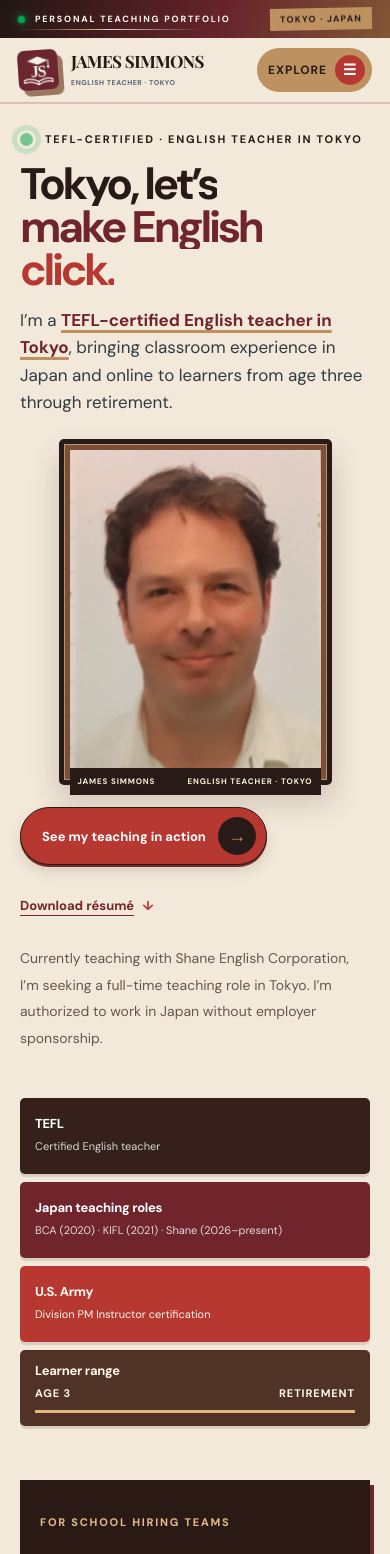
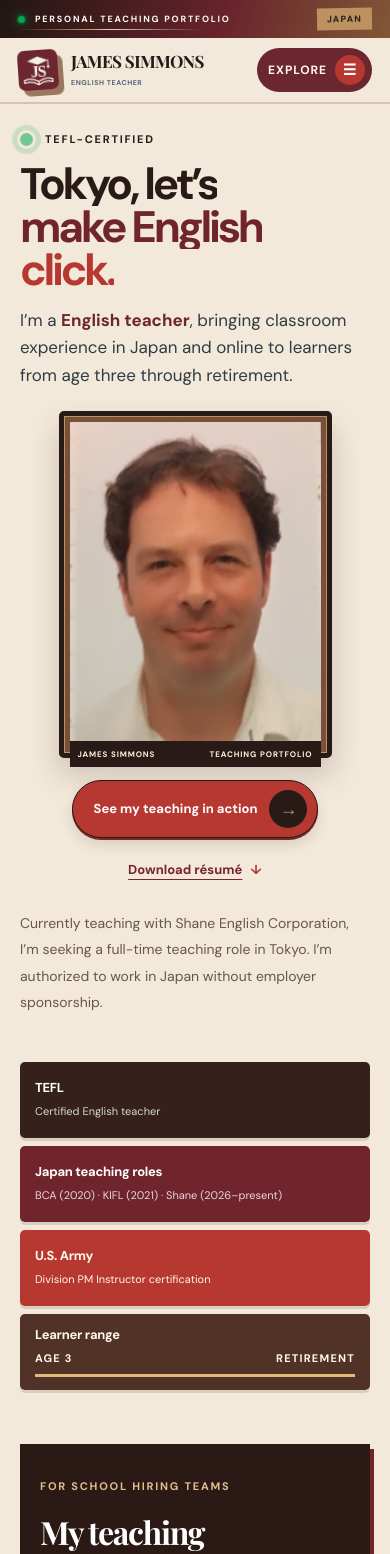
Before and after one commit to desukara/portfolio, a Next.js app: page / in a window 390 px wide. Shown: the top 1554 px of the page. Built offline with nearby package versions, Linux system fonts and the light colour scheme; a web font is replaced by a local one.

Commit message:
Center mobile homepage and trim repeated Tokyo copy (#55)
* Unify mobile hero alignment and simplify location copy

* Unify mobile hero alignment and simplify location copy

* Unify mobile hero alignment and simplify location copy

```diff
--- a/app/components/site-header.tsx
+++ b/app/components/site-header.tsx
@@ -18,12 +18,12 @@ export default function SiteHeader({ current }: { current?: string }) {
       <a className="skip-link" href="#main-content">Skip to main content</a>
       <div className="top-strip">
         <span>PERSONAL TEACHING PORTFOLIO</span>
-        <span>TOKYO · JAPAN</span>
+        <span>{current === "/" ? "JAPAN" : "TOKYO · JAPAN"}</span>
       </div>
       <header className="site-header shell">
         <Link className="brand" href="/" aria-label="James Simmons — homepage">
           <img src="/brand/js-mark.svg" width={48} height={48} alt="" aria-hidden="true" />
-          <span className="brand-wordmark">JAMES SIMMONS<small>ENGLISH TEACHER · TOKYO</small></span>
+          <span className="brand-wordmark">JAMES SIMMONS<small>ENGLISH TEACHER{current === "/" ? "" : " · TOKYO"}</small></span>
         </Link>
         <nav className="desktop-navigation" aria-label="Main navigation">
           {links.map(({ index, label, href }) => (
--- a/app/home-motion.css
+++ b/app/home-motion.css
@@ -1415,3 +1415,33 @@
   opacity: 1;
   font-size: 11px;
 }
+
+@media (max-width: 800px) {
+  .home-page #home .hero.hero .hero-photo {
+    justify-self: center;
+    width: min(100%, 310px);
+    max-width: 100%;
+  }
+  .home-page #home .hero-followup {
+    justify-self: center;
+    width: 100%;
+  }
+  .home-page #home .hero-followup .actions {
+    flex-direction: column;
+    align-items: center;
+    gap: 8px;
+  }
+  .home-page #home .hero-followup .button-primary {
+    max-width: 100%;
+    text-align: center;
+  }
+  .home-page #home .hero-followup .hero-detail { margin-inline: auto; }
+  .home-page #contact .footer-actions { justify-content: center; }
+  .home-page .site-header .mobile-menu-trigger {
+    background: #6b2630;
+    color: #fff8eb;
+  }
+}
+.home-page #home .hero.hero .hero-photo::before { display: none; }
+.home-page .hero-lead strong { text-decoration: none; }
+.home-page .home-proof .home-proof-range .home-range-labels { font-size: 12px !important; }
--- a/app/page.tsx
+++ b/app/page.tsx
@@ -9,19 +9,19 @@ export default function Home() {
       <SiteHeader current="/" />
       <section className="hero shell" id="home">
         <div className="hero-copy" id="main-content" tabIndex={-1}>
-          <div className="eyebrow" data-home-reveal="hero" data-home-delay="0"><span className="status-dot" aria-hidden="true" /> TEFL-CERTIFIED · ENGLISH TEACHER IN TOKYO</div>
+          <div className="eyebrow" data-home-reveal="hero" data-home-delay="0"><span className="status-dot" aria-hidden="true" /> TEFL-CERTIFIED</div>
           <h1 aria-label="Tokyo, let’s make English click.">
             <span className="home-title-mask" data-home-reveal="title" data-home-delay="70"><span>Tokyo, let’s</span></span>
             <span className="home-title-mask" data-home-reveal="title" data-home-delay="150"><em>make English</em></span>
             <span className="home-title-mask home-title-mask-last" data-home-reveal="title" data-home-delay="230"><span>click.</span></span>
           </h1>
-          <p className="hero-lead" data-home-reveal="hero" data-home-delay="290">I’m a <strong>TEFL-certified English teacher in Tokyo</strong>, bringing classroom experience in Japan and online to learners from age three through retirement.</p>
+          <p className="hero-lead" data-home-reveal="hero" data-home-delay="290">I’m a <strong>English teacher</strong>, bringing classroom experience in Japan and online to learners from age three through retirement.</p>
         </div>
         <figure className="hero-art hero-photo">
           <div className="home-photo-window">
             <img src="/homepage-photo.jpeg" width={1076} height={1366} fetchPriority="high" alt="James Simmons, English teacher in Tokyo" loading="eager" />
           </div>
-          <figcaption className="home-photo-caption"><span>JAMES SIMMONS</span><span>ENGLISH TEACHER · TOKYO</span></figcaption>
+          <figcaption className="home-photo-caption"><span>JAMES SIMMONS</span><span>TEACHING PORTFOLIO</span></figcaption>
         </figure>
         <div className="hero-followup">
           <div className="actions">
```
